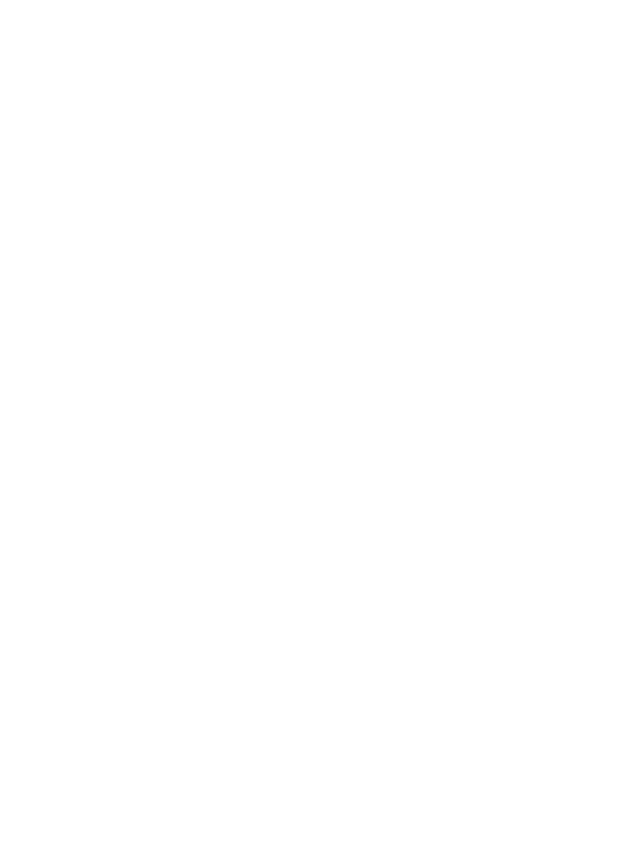
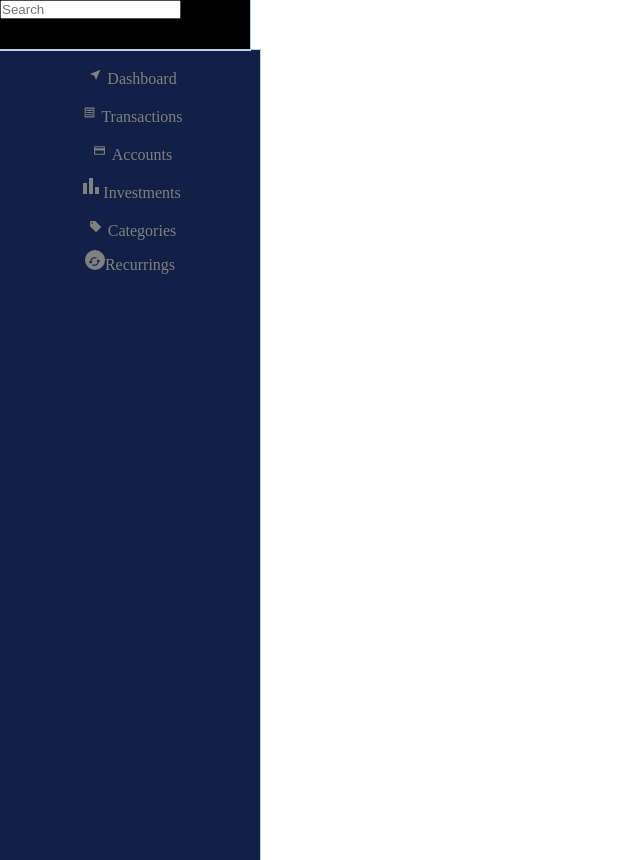
Before and after one commit to user-byte123/copilot, a React app: page / in a window 1280 px wide. Shown: the whole page, without its empty margins (0-640 px from the left). Before the commit the page ends 800 px from the top, so only its background shows below. Built offline with nearby package versions, Linux system fonts and the light colour scheme.

Commit message:
added navBar elements

```diff
--- a/client/App.jsx
+++ b/client/App.jsx
@@ -1,11 +1,13 @@
-import React from 'react'
+import React from 'react';
+import { Routes, Route } from 'react-router-dom';
+import NavBar from './NavBar';
 
-function App() {
+function app() {
   return (
-    <div>
-
-    </div>
+    <Routes>
+      <Route path='/' element={<NavBar/>}/>
+    </Routes>
   )
 }
 
-export default App
+export default app
--- /dev/null
+++ b/client/NavBar.jsx
@@ -0,0 +1,30 @@
+import React from 'react';
+import Box from '@mui/material/Box';
+import './navBar.css';
+import { Link } from 'react-router-dom';
+import NearMe from '@mui/icons-material/NearMe';
+import Transaction from '@mui/icons-material/ReceiptOutlined'
+import Payment from '@mui/icons-material/PaymentOutlined'
+import Accounts from '@mui/icons-material/BarChartOutlined'
+import Categories from '@mui/icons-material/LocalOfferRounded'
+import Recurrings from '@mui/icons-material/CachedOutlined'
+import Icon from '@mui/material/Icon';
+
+
+function NavBar() {
+  return (
+    <Box style={{width:'250px'}}>
+      <div id='searchBar'><input type="text" placeholder='Search'/></div>
+      <ul id='navBarList'>
+        <li class='navLi'><div><Link class='navLink'><Icon><NearMe style={{fontSize:'small'}}/></Icon>Dashboard</Link></div></li>
+        <li class='navLi'><div><Link class='navLink'><Icon><Transaction style={{fontSize:'small'}}/></Icon>Transactions</Link></div></li>
+        <li class='navLi'><div><Link class='navLink'><Icon><Payment style={{fontSize:'small'}}/></Icon>Accounts</Link></div></li>
+        <li class='navLi'><div><Link class='navLink'><Icon><Accounts/></Icon>Investments</Link></div></li>
+        <li class='navLi'><div><Link class='navLink'><Icon><Categories style={{fontSize:'small'}}/></Icon>Categories</Link></div></li>
+        <li class='navLi'><div><Link class='navLink'><Icon id='RecurringIconBg'><Recurrings style={{fontSize:'small', color: '#121f46'}}/></Icon>Recurrings</Link></div></li>
+      </ul>
+    </Box>
+  )
+}
+
+export default NavBar
--- /dev/null
+++ b/client/navBar.css
@@ -0,0 +1,52 @@
+* {
+  margin: 0;
+  padding: 0;
+}
+
+body {
+  /* stops the page from scrolling */
+  overflow: hidden;
+}
+
+#navBarList {
+  list-style-type: none;
+  display: flex;
+  flex-direction: column;
+  height: 100vh;
+  width: 250px;
+  background-color: #121f46;
+  outline: 1px solid lightblue;
+  align-items: center;
+}
+
+.navLi:hover {
+  cursor: pointer;
+}
+
+#searchBar {
+  width: 250px;
+  height: 50px;
+  outline: 1px solid lightblue;
+  background-color: black;
+}
+
+#navBarList, li {
+  padding: 5px;
+}
+
+.navLink {
+  text-decoration: none;
+  color: grey;
+}
+
+.navLink, Icon {
+
+}
+
+#RecurringIconBg {
+  background-color: grey;
+  border-radius: 50%;
+  justify-content: center;
+  align-items: center;
+  font-size: 20px;
+}
--- a/package.json
+++ b/package.json
@@ -12,6 +12,10 @@
   "author": "",
   "license": "ISC",
   "dependencies": {
+    "@emotion/react": "^11.11.4",
+    "@emotion/styled": "^11.11.0",
+    "@mui/icons-material": "^5.15.11",
+    "@mui/material": "^5.15.11",
     "react": "^18.2.0",
     "react-dom": "^18.2.0",
     "react-router-dom": "^6.22.1"
```
Also changed, not shown: 1 other file (tests, documents, lock files or other folders).
